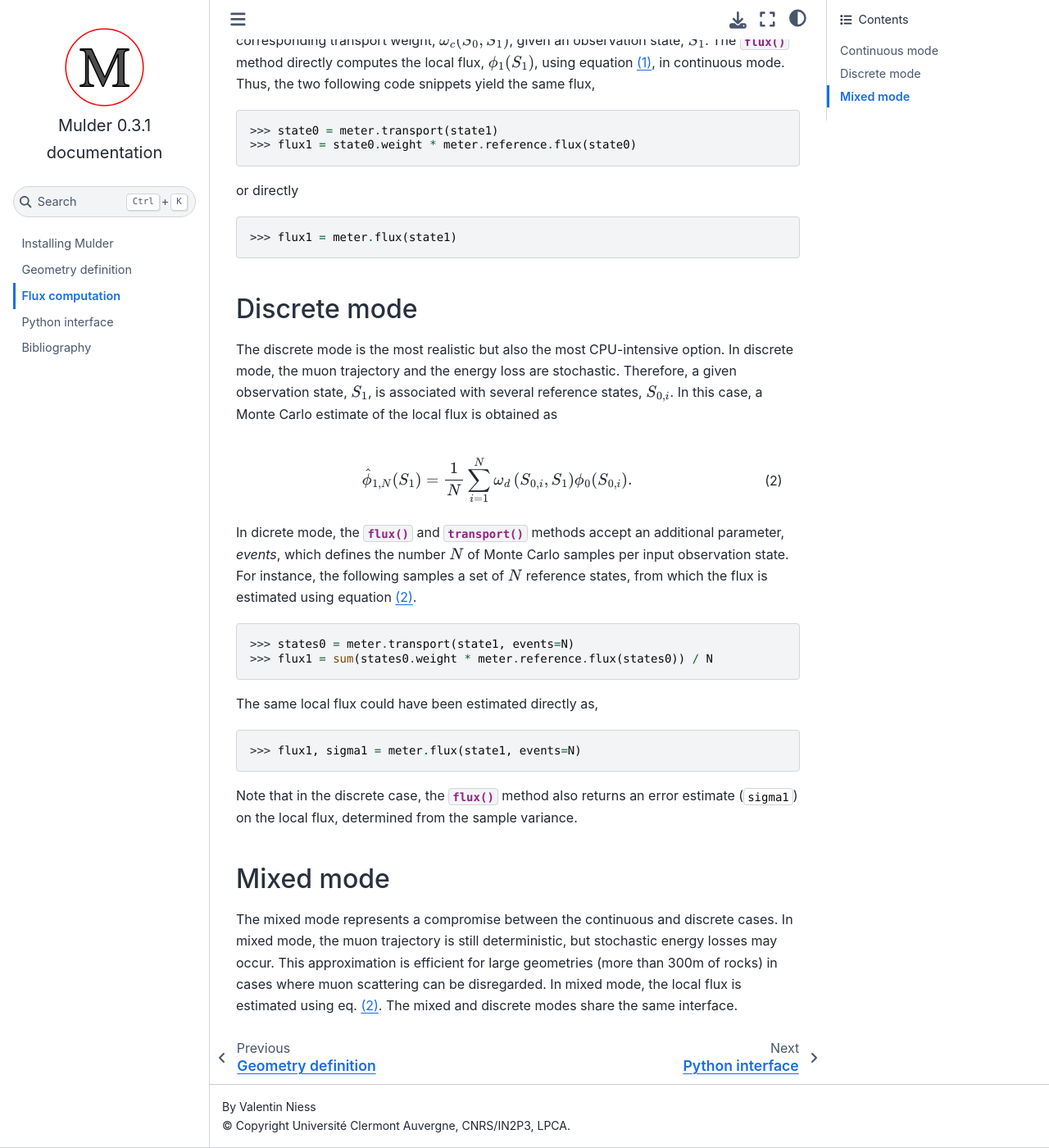
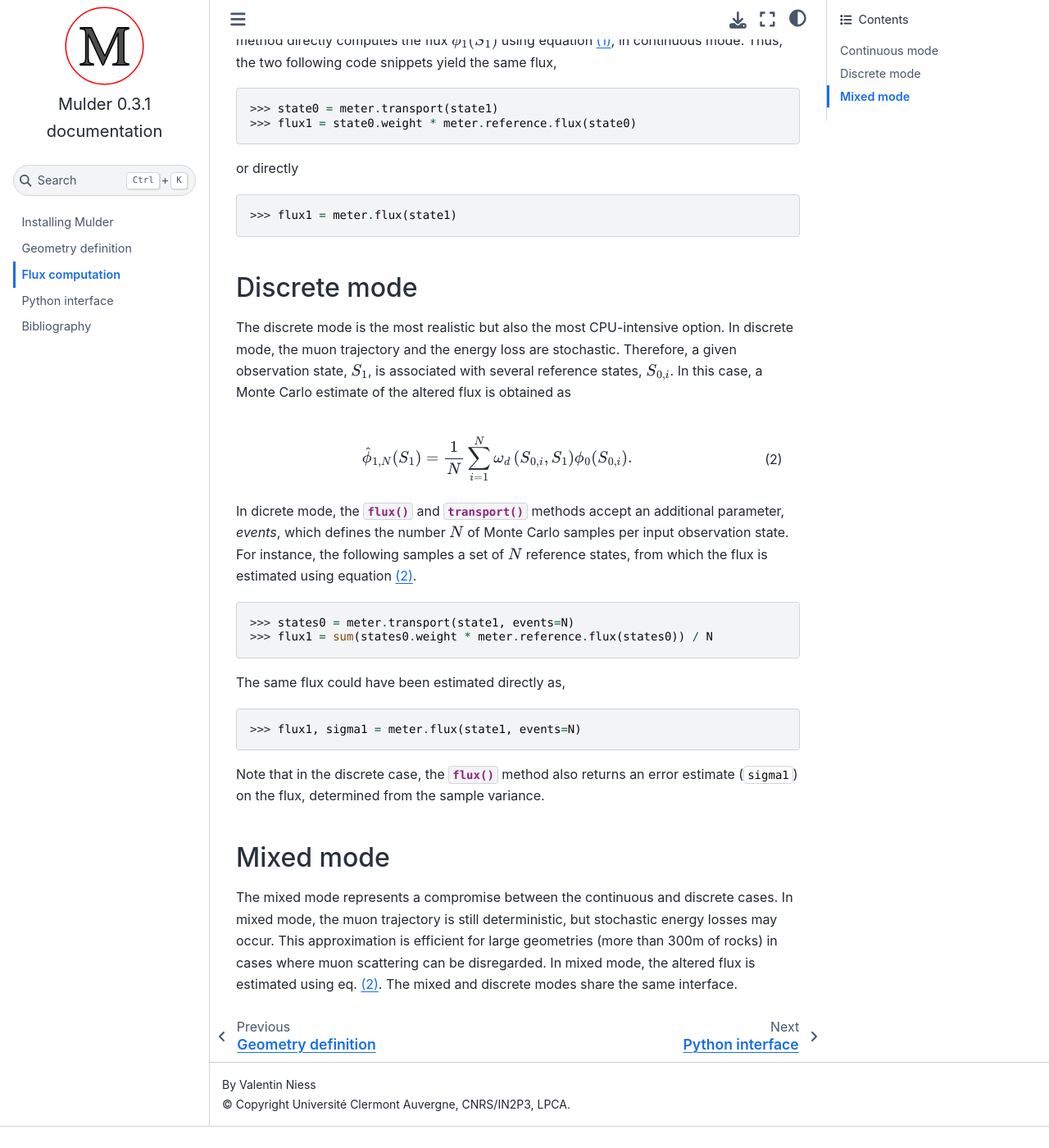
Before and after one commit to niess/mulder, a Sphinx documentation site: the page built from docs/source/flux.rst, in a window 1280 px wide and 1400 px high, scrolled down 1218 px. Shown: the whole window at 82% size. Built offline with Sphinx 7.4.7 and the Sphinx Book theme 1.1.4, drawn with Linux system fonts in a browser that asks for light colours; after the commit the page ends 2592 px from its top, so only the background shows below that; some of the changed text lies outside the part shown.

Commit message:
Documentation cleaning

```diff
--- a/docs/source/flux.rst
+++ b/docs/source/flux.rst
@@ -1,18 +1,17 @@
 Flux computation
 ================
 
-Mulder's primary intent is to compute (simulate) local variations (absorption,
-scattering) in the flux of atmospheric muons caused by a local geometry of
-interest. For this purpose, Mulder offers a :py:class:`~mulder.Fluxmeter`
-object, which may be regarded as an ideal muon probe. :py:class:`Flumeters
-<mulder.Fluxmeter>` may be operated in three modes, `continuous <Continuous
-mode>`_, `mixed <Mixed mode>`_ or `discrete <Discrete mode>`_, as described
-below.
+Mulder's primary intent is to compute (simulate) alterations (absorption,
+scattering) in the flux of atmospheric muons caused by a geometry of interest.
+For this purpose, Mulder offers a :py:class:`~mulder.Fluxmeter` object, which
+may be regarded as an ideal muon probe. :py:class:`Flumeters <mulder.Fluxmeter>`
+may be operated in three modes, `continuous <Continuous mode>`_, `mixed <Mixed
+mode>`_ or `discrete <Discrete mode>`_, as described below.
 
 .. note::
 
    :py:class:`~mulder.Fluxmeter` objects use the Backward Monte Carlo technique
-   [NBCL18]_ to compute the local muon flux.
+   [NBCL18]_ to compute the altered muon flux.
 
 
 Continuous mode
@@ -40,8 +39,8 @@
    the total flux.
 
 Let us denote :math:`\phi_0` the open-sky reference flux, i.e. the flux of
-atmospheric muons in the absence of any local geometry. Under the continuous
-assumption, the local muon flux, :math:`\phi_1`, can be related to
+atmospheric muons in the absence of any geometry. Under the continuous
+assumption, the altered muon flux, :math:`\phi_1`, can be related to
 :math:`\phi_0` as follows
 
 .. math::
@@ -53,13 +52,13 @@
 and where :math:`S_0` is a reference state, connected to :math:`S_1` by
 transport equations. The factor :math:`\omega_c(S_0, S_1)` is a transport weight
 depending on the matter distribution along the muon trajectory, with and without
-the local geometry.
+the geometry.
 
 The :py:meth:`~mulder.Fluxmeter.transport` method of a
 :py:class:`~mulder.Fluxmeter` object returns the reference state, :math:`S_0`,
 and the corresponding transport weight, :math:`\omega_c(S_0, S_1)`, given an
 observation state, :math:`S_1`. The :py:meth:`~mulder.Fluxmeter.flux` method
-directly computes the local flux, :math:`\phi_1(S_1)`, using equation
+directly computes the flux :math:`\phi_1(S_1)` using equation
 :eq:`continuous-flux`, in continuous mode. Thus, the two following code snippets
 yield the same flux,
 
@@ -93,7 +92,7 @@
 In discrete mode, the muon trajectory and the energy loss are stochastic.
 Therefore, a given observation state, :math:`S_1`, is associated with several
 reference states, :math:`S_{0,i}`. In this case, a Monte Carlo estimate of the
-local flux is obtained as
+altered flux is obtained as
 
 .. math::
    :label: discrete-flux
@@ -124,7 +123,7 @@
    >>> assert states0.size == N
    >>> flux1a = flux1
 
-The same local flux could have been estimated directly as,
+The same flux could have been estimated directly as,
 
 >>> flux1, sigma1 = meter.flux(state1, events=N)
 
@@ -134,8 +133,8 @@
    >>> assert_allclose(flux1a, flux1, rtol=5E-02)
 
 Note that in the discrete case, the :py:meth:`~mulder.Fluxmeter.flux` method
-also returns an error estimate (:python:`sigma1`) on the local flux, determined
-from the sample variance.
+also returns an error estimate (:python:`sigma1`) on the flux, determined from
+the sample variance.
 
 
 Mixed mode
@@ -145,7 +144,7 @@
 cases. In mixed mode, the muon trajectory is still deterministic, but stochastic
 energy losses may occur. This approximation is efficient for large geometries
 (more than 300\ m of rocks) in cases where muon scattering can be disregarded.
-In mixed mode, the local flux is estimated using eq. :eq:`discrete-flux`. The
+In mixed mode, the altered flux is estimated using eq. :eq:`discrete-flux`. The
 mixed and discrete modes share the same interface.
 
 
```
Also changed, not shown: README.md (+3 -3 lines), docs/source/index.rst (+4 -4 lines), docs/source/interface.rst (+10 -9 lines), 1 other file.
